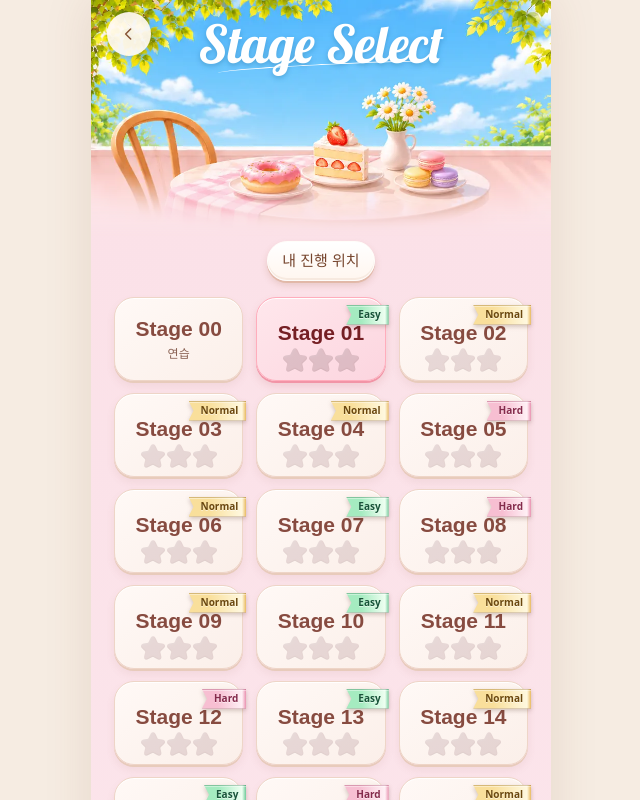
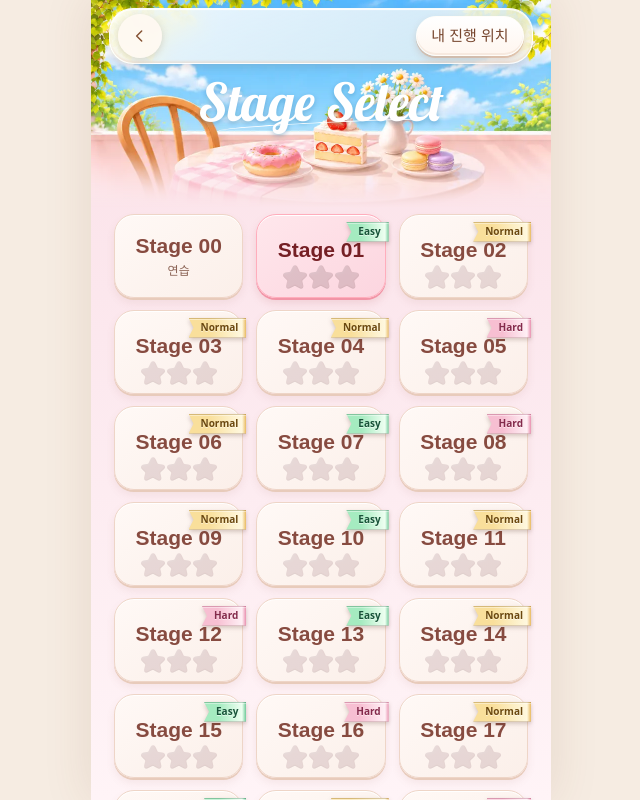
Before and after one commit to unicome82/donut, a React (Vite) app: page / in a window 1280 px wide. Both pictures are taken after a click on the button "스테이지 선택". Shown: the top 800 px of the page, without its empty margins (319-959 px from the left). Built offline with nearby package versions, Linux system fonts and the light colour scheme.

Commit message:
Pin the stage selection banner and navigation

```diff
--- a/src/pages/StageSelectPage.tsx
+++ b/src/pages/StageSelectPage.tsx
@@ -14,50 +14,45 @@ const rowCount = Math.ceil(stageOptions.length / columns);
 export function StageSelectPage({ onBack, onGame, stars, unlockAllStages }: { onBack: () => void; onGame: (id: number) => void; stars: Record<number, number>; unlockAllStages: boolean }) {
   const currentStage = getCurrentStage(stars);
   const currentRow = Math.floor(stageOptions.findIndex(stage => stage.id === currentStage) / columns);
-  const list = useRef<HTMLDivElement>(null);
+  const scrollArea = useRef<HTMLDivElement>(null);
   const [viewport, setViewport] = useState({ top: currentRow * rowHeight, height: 0 });
   const firstRow = Math.min(rowCount - 1, Math.max(0, Math.floor(viewport.top / rowHeight) - overscan));
   const lastRow = Math.max(firstRow + 1, Math.min(rowCount, Math.ceil((viewport.top + viewport.height) / rowHeight) + overscan));
+  const endPadding = Math.max(0, (viewport.height - rowHeight) / 2);
 
   useLayoutEffect(() => {
-    const element = list.current;
+    const element = scrollArea.current;
     if (!element) return;
-    const measure = () => setViewport({
-      top: -element.getBoundingClientRect().top,
-      height: window.innerHeight,
-    });
-    const rowTop = window.scrollY + element.getBoundingClientRect().top + currentRow * rowHeight;
-    window.scrollTo(0, rowTop - (window.innerHeight - rowHeight) / 2);
+    const measure = () => setViewport({ top: element.scrollTop, height: element.clientHeight });
+    const observer = new ResizeObserver(measure);
+    observer.observe(element);
     measure();
-    window.addEventListener('scroll', measure, { passive: true });
-    window.addEventListener('resize', measure);
-    return () => {
-      window.removeEventListener('scroll', measure);
-      window.removeEventListener('resize', measure);
-      window.scrollTo(0, 0);
-    };
-  }, [currentRow]);
+    return () => observer.disconnect();
+  }, []);
+
+  useLayoutEffect(() => {
+    if (scrollArea.current) scrollArea.current.scrollTop = currentRow * rowHeight - endPadding;
+  }, [currentRow, endPadding]);
 
   function goToProgress() {
-    const element = list.current;
+    const element = scrollArea.current;
     if (!element) return;
-    const rowTop = window.scrollY + element.getBoundingClientRect().top + currentRow * rowHeight;
-    window.scrollTo(0, rowTop - (window.innerHeight - rowHeight) / 2);
+    element.scrollTop = currentRow * rowHeight - endPadding;
     element.focus({ preventScroll: true });
   }
 
   return <main className="stage-page">
-    <div className="stage-back">
-      <button className="icon-button back-button" onClick={onBack} aria-label="시작 화면으로 돌아가기"><Icon name="back" /></button>
-    </div>
     <header className="stage-hero">
+      <nav className="stage-navigation" aria-label="스테이지 탐색">
+        <button type="button" className="icon-button back-button" onClick={onBack} aria-label="시작 화면으로 돌아가기"><Icon name="back" /></button>
+        <button type="button" className="secondary-button" onClick={goToProgress}>내 진행 위치</button>
+      </nav>
       <h1 lang="en">Stage Select</h1>
     </header>
-    <div className="stage-navigation">
-      <button type="button" className="secondary-button" onClick={goToProgress}>내 진행 위치</button>
-    </div>
-    <div ref={list} className="stage-list" tabIndex={-1} aria-label="스테이지 목록" role="region"
-      style={{ gridAutoRows: rowHeight, paddingTop: firstRow * rowHeight, paddingBottom: (rowCount - lastRow) * rowHeight }}>
+    <div ref={scrollArea} className="stage-scroll" tabIndex={0} aria-label="스테이지 목록" role="region"
+      onScroll={event => setViewport({ top: event.currentTarget.scrollTop, height: event.currentTarget.clientHeight })}>
+      <div className="stage-list"
+        style={{ gridAutoRows: rowHeight, paddingTop: firstRow * rowHeight, paddingBottom: (rowCount - lastRow) * rowHeight + endPadding }}>
         {stageOptions.slice(firstRow * columns, lastRow * columns).map(stage => {
           const practice = stage.id === practiceStage.id;
           const unlocked = isUnlocked(stage.id, stars, unlockAllStages);
@@ -74,6 +69,7 @@ export function StageSelectPage({ onBack, onGame, stars, unlockAllStages }: { on
             </span> : <span className="stage-lock"><Icon name="lock" /></span>}
           </button>;
         })}
+      </div>
     </div>
   </main>;
 }
--- a/src/styles/main.scss
+++ b/src/styles/main.scss
@@ -151,26 +151,17 @@
 }
 
 .stage-page {
-  min-height: var(--page-height);
-  padding-bottom: max(calc(50vh - 48px), env(safe-area-inset-bottom));
-  overflow-anchor: none;
+  display: grid;
+  grid-template-rows: auto minmax(0, 1fr);
+  height: var(--page-height);
+  overflow: hidden;
   background: linear-gradient(#fbe0e7, #fce8ee 42%, #fff4f7);
 }
-.stage-back {
-  position: fixed;
-  z-index: 5;
-  top: 0;
-  left: 50%;
-  transform: translateX(-50%);
-  width: min(100%, var(--shell-width));
-}
 .stage-hero {
-  width: 100%;
   position: relative;
   isolation: isolate;
-  min-height: 170px;
-  aspect-ratio: 1.94;
-  padding-top: calc(18px + var(--safe-top));
+  height: calc(clamp(148px, 26dvh, 224px) + var(--safe-top));
+  padding-top: calc(8px + var(--safe-top));
   text-align: center;
 }
 .stage-hero::before {
@@ -206,12 +197,28 @@
 }
 .stage-navigation {
   display: flex;
-  flex-wrap: wrap;
-  justify-content: center;
+  align-items: center;
+  justify-content: space-between;
   gap: 10px;
-  padding: 4px 12px 10px;
+  margin-inline: max(12px, 4%, env(safe-area-inset-left), env(safe-area-inset-right));
+  margin-bottom: clamp(7px, 1.5dvh, 13px);
+  padding: 5px 8px;
+  border: 1px solid #ffffffdd;
+  border-radius: 24px;
+  background: linear-gradient(160deg, #ffffffe0, #fff7eea8);
+  box-shadow: inset 0 1px 1px #fff, inset 0 -2px 2px #e9c8af60, 0 3px 9px #8d59402c;
+  -webkit-backdrop-filter: blur(12px);
+  backdrop-filter: blur(12px);
 }
+.stage-navigation .back-button { position: static; }
 .stage-navigation .secondary-button { width: auto; min-height: 40px; padding: 6px 14px; }
+.stage-scroll {
+  min-height: 0;
+  overflow-y: auto;
+  overflow-anchor: none;
+  overscroll-behavior-y: contain;
+  padding-bottom: env(safe-area-inset-bottom);
+}
 .stage-option {
   position: relative;
   display: grid;
@@ -626,7 +633,7 @@
   :root { --shell-width: 820px; }
   .start-actions { width: min(86%, 230px); }
   .stage-button:has(.stage-difficulty) { padding-right: 54px; }
-  .stage-hero { aspect-ratio: auto; min-height: 190px; }
+  .stage-hero { height: calc(132px + var(--safe-top)); }
   .stage-hero::before { background-position: center 38%; }
   .stage-list { max-width: 560px; }
   .game-board { grid-template-rows: clamp(131px, 39dvh, 166px) auto minmax(0, 1fr); }
```
